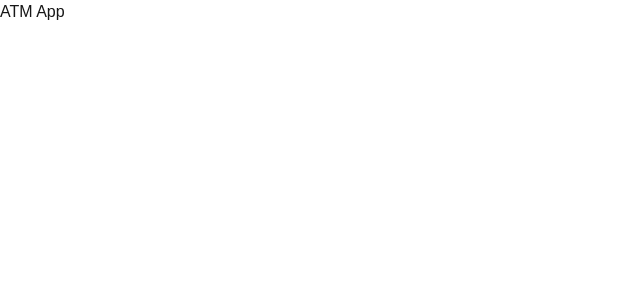
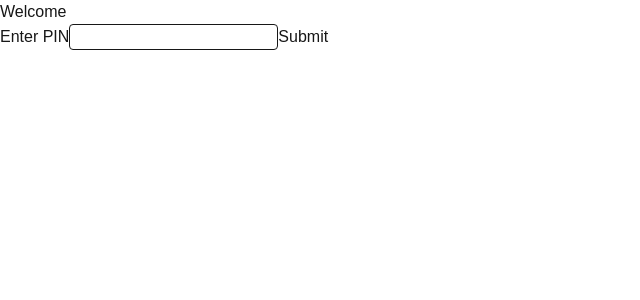
Before and after one commit to lesc90/atm-app, a Next.js app: page / in a window 1280 px wide. Shown: the top 300 px of the page, without its empty margins (0-640 px from the left). Built offline with nearby package versions, Linux system fonts and the light colour scheme.

Commit message:
add member pages and balance api route

```diff
--- /dev/null
+++ b/public/data.json
@@ -0,0 +1,12 @@
+[
+  {
+    "pin": "1234",
+    "name": "Sam",
+    "balance": 1000
+  },
+  {
+    "pin": "1111",
+    "name": "Lee",
+    "balance": 20000
+  }
+]
--- /dev/null
+++ b/src/app/api/balance/[pin]/route.ts
@@ -0,0 +1,26 @@
+export const dynamic = 'force-static'
+
+export async function GET(req: Request, { params }: { params: { pin: string } }) {
+  const { pin } = params;
+
+  if (!pin) {
+    return new Response(JSON.stringify({ error: 'PIN is required' }), { status: 400 });
+  }
+
+  try {
+
+    const res = await fetch('http://localhost:3000/data.json');
+    const data = await res.json();
+
+    const entry = data.find((entry: { pin: string }) => entry.pin === pin);
+
+    if (!entry) {
+      return Response.json({ error: 'No data found for the provided PIN' }, { status: 404 });
+    }
+    return Response.json({ balance: entry.balance });
+  } catch (error) {
+    console.error(error);
+    return Response.json({ error: 'Failed to fetch data from file' }, { status: 500 })
+  }
+
+}
--- a/src/app/layout.tsx
+++ b/src/app/layout.tsx
@@ -1,6 +1,7 @@
 import type { Metadata } from "next";
 import { Geist, Geist_Mono } from "next/font/google";
 import "./globals.css";
+import { AuthProvider } from "@/context/AuthContext";
 
 const geistSans = Geist({
   variable: "--font-geist-sans",
@@ -27,7 +28,7 @@ export default function RootLayout({
       <body
         className={`${geistSans.variable} ${geistMono.variable} antialiased`}
       >
-        {children}
+        <AuthProvider>{children}</AuthProvider>
       </body>
     </html>
   );
--- /dev/null
+++ b/src/app/member/balance/page.tsx
@@ -0,0 +1,29 @@
+'use client'
+
+import { useEffect, useState } from "react"
+
+export default function Balance() {
+  const [balance, setBalance] = useState<string | null>(null)
+
+  useEffect(() => {
+    async function fetchData() {
+      try {
+        // update to get PIN from auth context
+        const response = await fetch('/api/balance/1234');
+        if (!response.ok) {
+          throw new Error(`Status: ${response.status}`);
+        }
+        const data = await response.json();
+        setBalance(data.balance);
+      } catch (e) {
+        console.log('error fetching balance', e);
+      }
+    }
+    fetchData();
+  }, []);
+
+
+  return (
+    <h2>Balance: ${balance}</h2>
+  );
+}
--- /dev/null
+++ b/src/app/member/deposit/page.tsx
@@ -0,0 +1,5 @@
+export default function Deposit() {
+  return (
+    <h1>Deposit funds</h1>
+  );
+}
--- /dev/null
+++ b/src/app/member/layout.tsx
@@ -0,0 +1,30 @@
+'use client'
+
+import { useEffect } from 'react'
+import { useRouter } from 'next/navigation'
+import { useAuth } from '@/context/AuthContext'
+import Link from 'next/link'
+
+export default function MemberLayout({ children }: { children: React.ReactNode }) {
+  const { isAuthed } = useAuth()
+  const router = useRouter()
+
+  useEffect(() => {
+    if (!isAuthed) {
+      router.push('/')
+    }
+  }, [isAuthed, router])
+
+  if (!isAuthed) return null
+
+  return (
+    <>
+      <nav className="flex gap-4">
+        <Link href="/member/balance">Balance</Link>
+        <Link href="/member/withdraw">Withdraw</Link>
+        <Link href="/member/deposit">Deposit</Link>
+      </nav>
+      <div>{children}</div>
+    </>
+  )
+}
--- /dev/null
+++ b/src/app/member/welcome/page.tsx
@@ -0,0 +1,5 @@
+export default function Welcome() {
+  return (
+    <h1>Welcome [member]</h1>
+  );
+}
--- /dev/null
+++ b/src/app/member/withdraw/page.tsx
@@ -0,0 +1,5 @@
+export default function Withdraw() {
+  return (
+    <h1>Withdraw funds</h1>
+  );
+}
--- a/src/app/page.tsx
+++ b/src/app/page.tsx
@@ -1,5 +1,54 @@
+'use client'
+
+import { useState } from "react";
+import { useRouter } from "next/navigation";
+import { useAuth } from "@/context/AuthContext";
+
 export default function Home() {
+  const [error, setError] = useState('');
+  const router = useRouter();
+  const { login } = useAuth();
+
+  const handleSubmit = (e: React.FormEvent<HTMLFormElement>) => {
+    e.preventDefault()
+    const formData = new FormData(e.currentTarget);
+    const pin = formData.get('pin')?.toString() || '';
+    const pinValidation = /^\d+$/
+    if (!pinValidation.test(pin)) {
+      setError('PIN must only include numbers.')
+      return
+    }
+    // update to make API call
+    const isValidPin = true;
+    if (isValidPin) {
+      login()
+      router.push('/member/welcome')
+    }
+
+    setError('')
+    console.log('Submitting PIN:', pin)
+  }
+
   return (
-    <div>ATM App</div>
+    <div className="login">
+      <h1>Welcome</h1>
+      <form onSubmit={handleSubmit}>
+        <label htmlFor="pin">
+          Enter PIN
+        </label>
+        <input
+          name="pin"
+          id="pin"
+          type="password"
+          inputMode="numeric"
+          maxLength={4}
+          className="border-1 border-solid rounded-sm"
+        />
+        {error && <p className="text-red-500 text-sm">{error}</p>}
+        <button type="submit" className="cursor-pointer">
+          Submit
+        </button>
+      </form>
+    </div>
   );
 }
--- /dev/null
+++ b/src/context/AuthContext.tsx
@@ -0,0 +1,32 @@
+'use client'
+
+import { createContext, useContext, useState, ReactNode } from 'react'
+
+type AuthContextType = {
+  isAuthed: boolean
+  login: () => void
+  logout: () => void
+}
+
+const AuthContext = createContext<AuthContextType | undefined>(undefined)
+
+export function AuthProvider({ children }: { children: ReactNode }) {
+  const [isAuthed, setIsAuthed] = useState(false)
+
+  const login = () => setIsAuthed(true)
+  const logout = () => setIsAuthed(false)
+
+  return (
+    <AuthContext.Provider value={{ isAuthed, login, logout }}>
+      {children}
+    </AuthContext.Provider>
+  )
+}
+
+export const useAuth = () => {
+  const context = useContext(AuthContext)
+  if (!context) {
+    throw new Error('useAuth must be used within an AuthProvider')
+  }
+  return context
+}
```
Also changed, not shown: src/app/api/deposit/route.ts (added), src/app/api/withdraw/route.ts (added).
